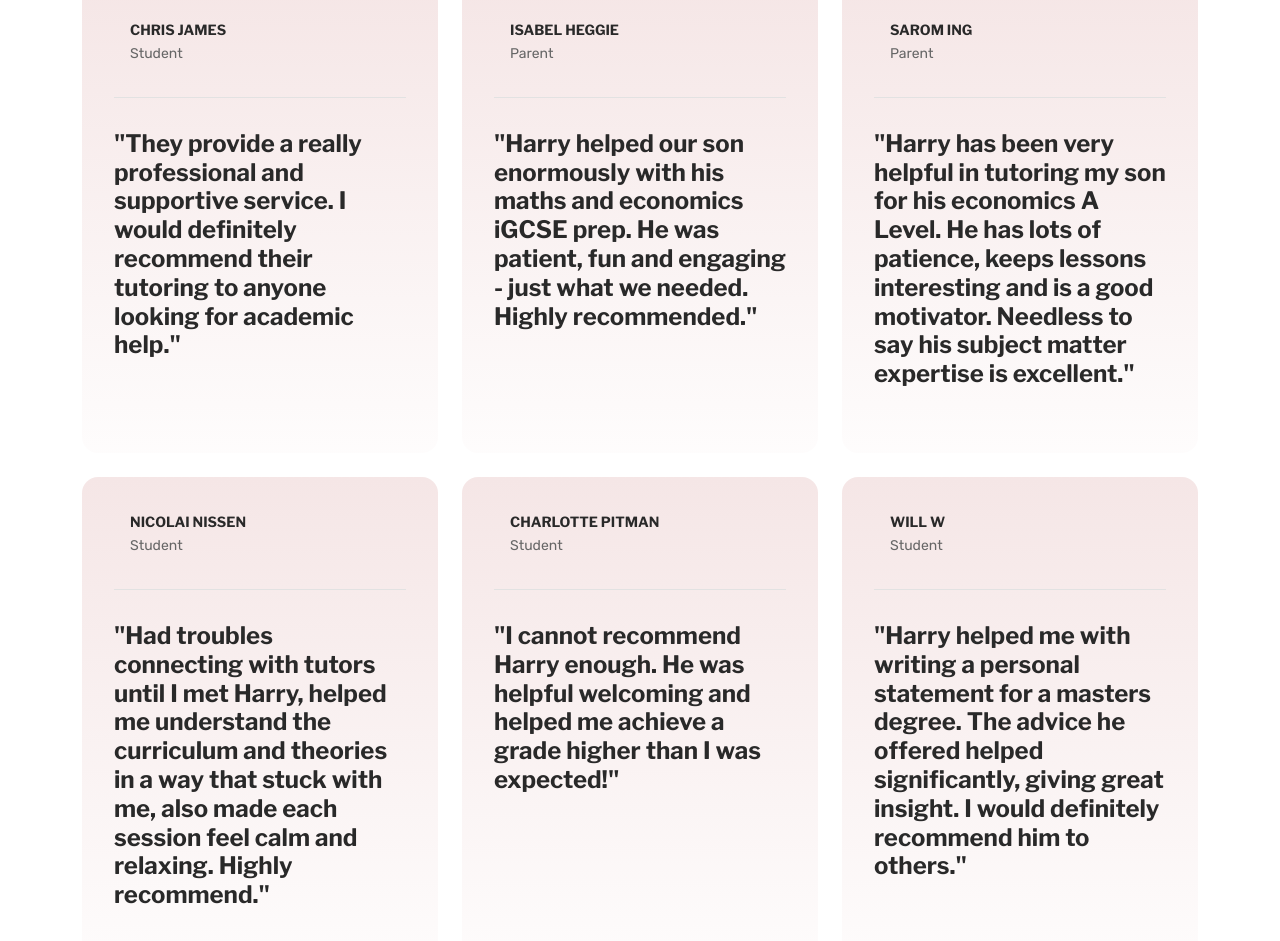
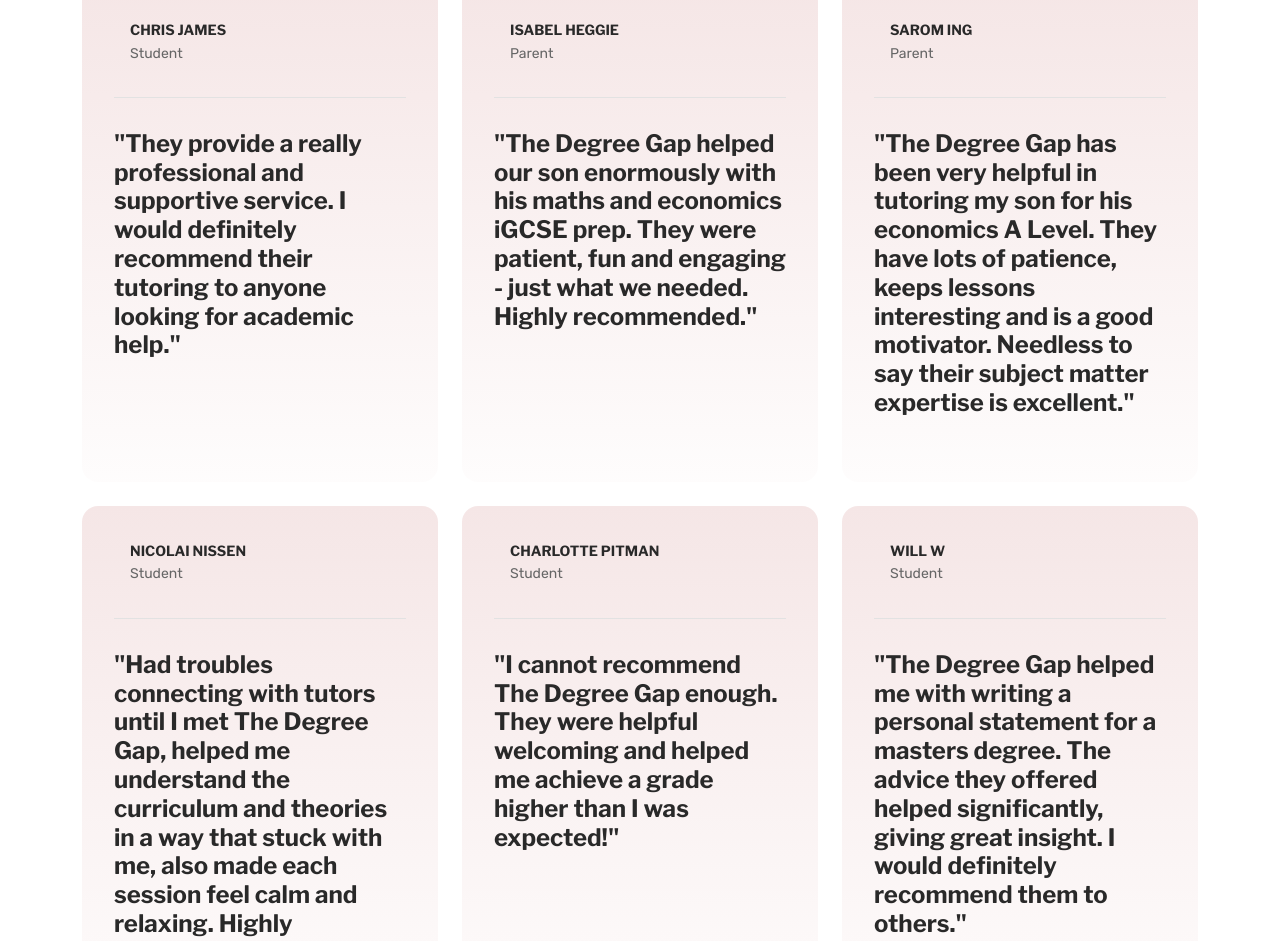
Before and after one commit to Harrygodfrey132/final-landing-page, a Next.js app: page /customer in a window 1280 px wide. Shown: the part 1600-2541 px from the top of the page. Built offline with nearby package versions, Linux system fonts and the light colour scheme.

Commit message:
Your update message here

```diff
--- a/components/sections/customer/Section2.tsx
+++ b/components/sections/customer/Section2.tsx
@@ -42,7 +42,7 @@
                                         </div>
                                     </div>
                                 </div>
-                                <h6 className="mb-0 mt-5">"Harry helped our son enormously with his maths and economics iGCSE prep. He was patient, fun and engaging - just what we needed. Highly recommended."</h6>
+                                <h6 className="mb-0 mt-5">"The Degree Gap helped our son enormously with his maths and economics iGCSE prep. They were patient, fun and engaging - just what we needed. Highly recommended."</h6>
                             </div>
                         </div>
                         <div className="col-lg-4 col-md-6" data-aos="fade-up" data-aos-delay={400}>
@@ -57,7 +57,7 @@
                                         </div>
                                     </div>
                                 </div>
-                                <h6 className="mb-0 mt-5">"Harry has been very helpful in tutoring my son for his economics A Level. He has lots of patience, keeps lessons interesting and is a good motivator. Needless to say his subject matter expertise is excellent."</h6>
+                                <h6 className="mb-0 mt-5">"The Degree Gap has been very helpful in tutoring my son for his economics A Level. They have lots of patience, keeps lessons interesting and is a good motivator. Needless to say their subject matter expertise is excellent."</h6>
                             </div>
                         </div>
                         <div className="col-lg-4 col-md-6" data-aos="fade-up" data-aos-delay={0}>
@@ -72,7 +72,7 @@
                                         </div>
                                     </div>
                                 </div>
-                                <h6 className="mb-0 mt-5">"Had troubles connecting with tutors until I met Harry, helped me understand the curriculum and theories in a way that stuck with me, also made each session feel calm and relaxing. Highly recommend."</h6>
+                                <h6 className="mb-0 mt-5">"Had troubles connecting with tutors until I met The Degree Gap, helped me understand the curriculum and theories in a way that stuck with me, also made each session feel calm and relaxing. Highly recommend."</h6>
                             </div>
                         </div>
                         <div className="col-lg-4 col-md-6" data-aos="fade-up" data-aos-delay={200}>
@@ -87,7 +87,7 @@
                                         </div>
                                     </div>
                                 </div>
-                                <h6 className="mb-0 mt-5">"I cannot recommend Harry enough. He was helpful welcoming and helped me achieve a grade higher than I was expected!"</h6>
+                                <h6 className="mb-0 mt-5">"I cannot recommend The Degree Gap enough. They were helpful welcoming and helped me achieve a grade higher than I was expected!"</h6>
                             </div>
                         </div>
                         <div className="col-lg-4 col-md-6" data-aos="fade-up" data-aos-delay={400}>
@@ -102,7 +102,7 @@
                                         </div>
                                     </div>
                                 </div>
-                                <h6 className="mb-0 mt-5">"Harry helped me with writing a personal statement for a masters degree. The advice he offered helped significantly, giving great insight. I would definitely recommend him to others."</h6>
+                                <h6 className="mb-0 mt-5">"The Degree Gap helped me with writing a personal statement for a masters degree. The advice they offered helped significantly, giving great insight. I would definitely recommend them to others."</h6>
                             </div>
                         </div>
                         <div className="col-lg-4 col-md-6" data-aos="fade-up" data-aos-delay={0}>
@@ -132,7 +132,7 @@
                                         </div>
                                     </div>
                                 </div>
-                                <h6 className="mb-0 mt-5">"Harry was an excellent teacher that helped me gain real grip of the complicated areas in my subjects like economics - I'd highly recommend for anyone looking to consistently perform at their best."</h6>
+                                <h6 className="mb-0 mt-5">"The Degree Gap was an excellent teacher that helped me gain real grip of the complicated areas in my subjects like economics - I'd highly recommend for anyone looking to consistently perform at their best."</h6>
                             </div>
                         </div>
                         <div className="col-lg-4 col-md-6" data-aos="fade-up" data-aos-delay={400}>
@@ -147,7 +147,7 @@
                                         </div>
                                     </div>
                                 </div>
-                                <h6 className="mb-0 mt-5">"I was struggling with my Business degree and reached out to Harry who helped me pass my Quantitative Analysis module. Highly recommend."</h6>
+                                <h6 className="mb-0 mt-5">"I was struggling with my Business degree and reached out to The Degree Gap who helped me pass my Quantitative Analysis module. Highly recommend."</h6>
                             </div>
                         </div>
                     </div>
```
